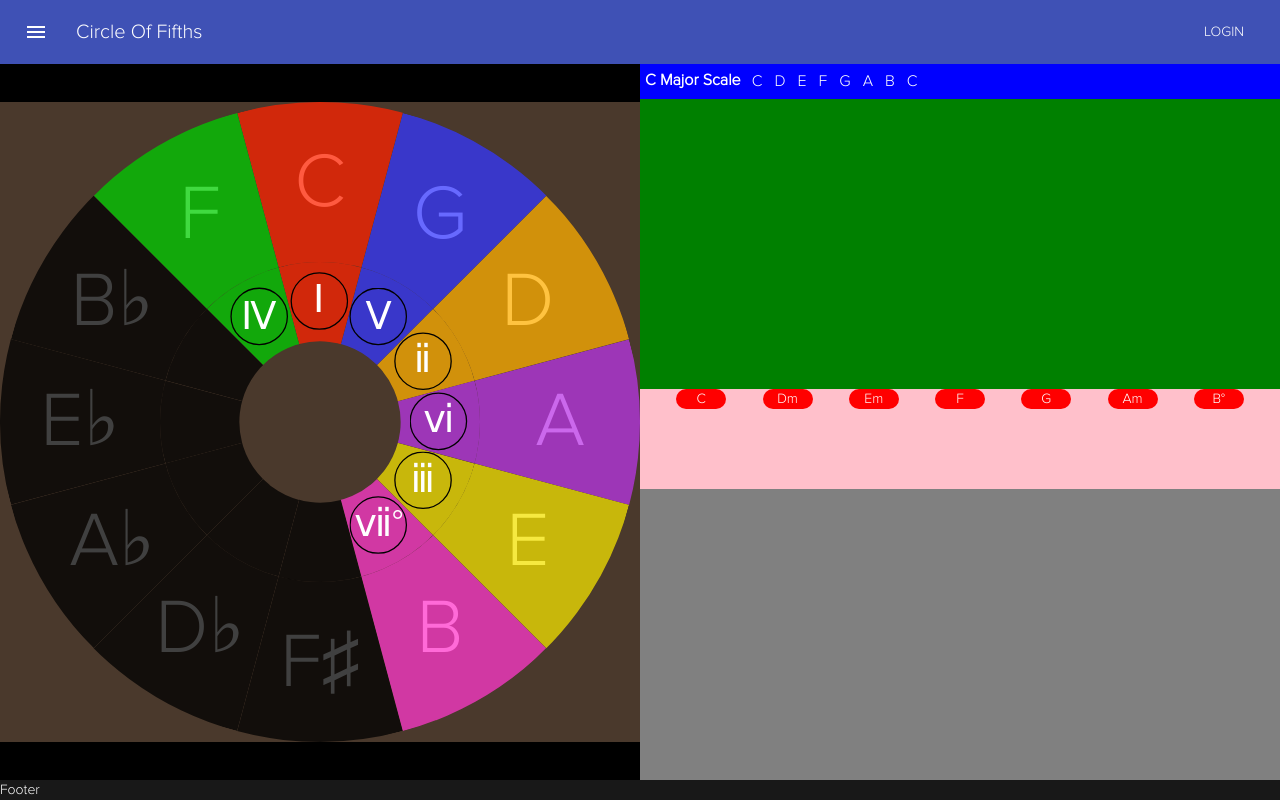
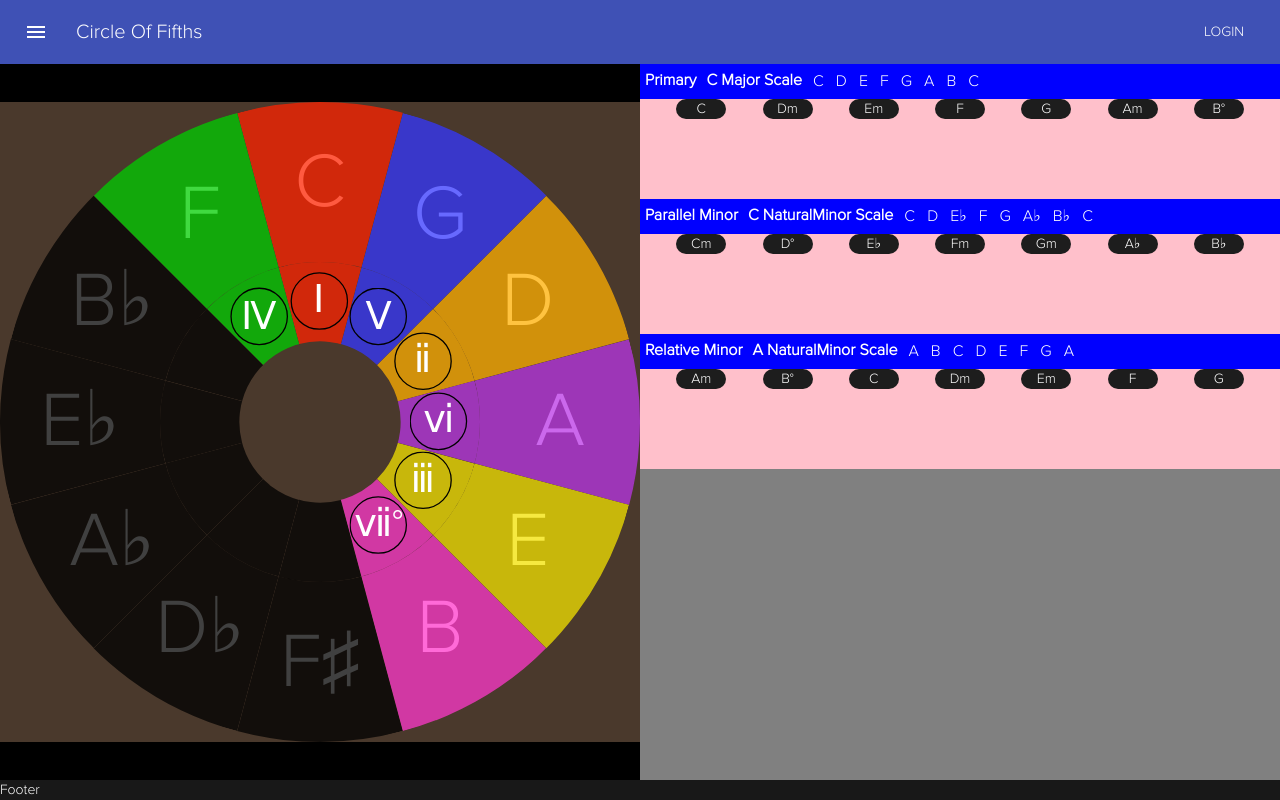
Before and after one commit to acolbourn/music-next, a Next.js app: page /circle-of-fifths in a window 1280 px wide. Built offline with nearby package versions, Linux system fonts and the light colour scheme.

Commit message:
Begin generating related key signatures

```diff
--- /dev/null
+++ b/components/circleOfFifths/CardRow.js
@@ -0,0 +1,33 @@
+import { makeStyles } from '@material-ui/core/styles';
+import FlipCard from './FlipCard';
+
+const useStyles = makeStyles({
+  chordRow: {
+    backgroundColor: 'pink',
+    color: 'white',
+    width: '100%',
+    display: 'flex',
+    flexDirection: 'row',
+    flexWrap: 'nowrap',
+    justifyContent: 'space-evenly',
+  },
+  chordCardBox: {
+    display: 'flex',
+    alignItems: 'center',
+    justifyContent: 'center',
+  },
+});
+
+export default function CardRow({ chords, scale }) {
+  console.log('Chord Row Rendered');
+  const classes = useStyles();
+
+  // Map chords onto front/back of flip card
+  const chordRow = chords.map((chord, index) => (
+    <div key={index} className={classes.chordCardBox}>
+      <FlipCard chord={chord} />
+    </div>
+  ));
+
+  return <div className={classes.chordRow}>{chordRow}</div>;
+}
--- a/components/circleOfFifths/ChordCard.js
+++ b/components/circleOfFifths/ChordCard.js
@@ -1,5 +1,5 @@
-import { formatLabel } from './circle/circleConstants';
+import { replaceFlatsSharps } from './circle/circleConstants';
 
 export default function ChordCard({ chord }) {
-  return <div>{formatLabel(chord)}</div>;
+  return <div>{replaceFlatsSharps(chord)}</div>;
 }
--- /dev/null
+++ b/components/circleOfFifths/ChordGrid.js
@@ -0,0 +1,28 @@
+import { useContext } from 'react';
+import { makeStyles } from '@material-ui/core/styles';
+import { ScaleContext } from './contexts/scaleContext';
+import { getRelatedKeys } from './circle/circleConstants';
+import ChordRow from './ChordRow';
+
+const useStyles = makeStyles({
+  chordGridRoot: {
+    color: 'white',
+  },
+});
+
+export default function ChordGrid() {
+  const classes = useStyles();
+  // Get primary scale
+  const { scale } = useContext(ScaleContext);
+
+  const relatedKeys = getRelatedKeys(scale);
+
+  // Create Chord row for each scale
+  const chordRows = relatedKeys.map((relatedKey) => (
+    <div className={classes.chordGridRoot} key={relatedKey.relationship}>
+      <ChordRow relatedKey={relatedKey} />
+    </div>
+  ));
+
+  return <>{chordRows}</>;
+}
--- a/components/circleOfFifths/ChordRow.js
+++ b/components/circleOfFifths/ChordRow.js
@@ -1,40 +1,30 @@
-import { useContext } from 'react';
 import { makeStyles } from '@material-ui/core/styles';
-import { ScaleContext } from './contexts/scaleContext';
 import { getScale, getChordsOfScale } from './chordScaleHelpers';
-import FlipCard from './FlipCard';
+import CardRow from './CardRow';
+import Scale from './Scale';
 
 const useStyles = makeStyles({
-  chordRow: {
-    backgroundColor: 'pink',
-    color: 'white',
-    width: '100%',
-    display: 'flex',
-    flexDirection: 'row',
-    flexWrap: 'nowrap',
-    justifyContent: 'space-evenly',
-  },
-  chordCardBox: {
-    display: 'flex',
-    alignItems: 'center',
-    justifyContent: 'center',
+  chordRowRoot: {
+    backgroundColor: 'blue',
   },
 });
 
-export default function ChordRow() {
-  console.log('Chord Row Rendered');
+export default function ChordRow({ relatedKey }) {
   const classes = useStyles();
-  // Get scale and generate corresponding chords
-  const { scale } = useContext(ScaleContext);
-  const scaleNotes = getScale(scale.root, scale.type);
+
+  const { keySig, relationship } = relatedKey;
+
+  const scaleNotes = getScale(keySig.root, keySig.type);
   const chords = getChordsOfScale(scaleNotes);
 
-  // Map chords onto front/back of flip card
-  const chordRow = chords.map((chord, index) => (
-    <div key={index} className={classes.chordCardBox}>
-      <FlipCard chord={chord} />
+  return (
+    <div className={classes.chordRowRoot}>
+      <Scale
+        scaleNotes={scaleNotes}
+        keySig={keySig}
+        relationship={relationship}
+      />
+      <CardRow chords={chords} keySig={keySig} />
     </div>
-  ));
-
-  return <div className={classes.chordRow}>{chordRow}</div>;
+  );
 }
--- a/components/circleOfFifths/FlipCard.js
+++ b/components/circleOfFifths/FlipCard.js
@@ -4,7 +4,7 @@ import { motion } from 'framer-motion';
 import { ANIMATION_TIME } from './circle/circleConstants';
 import ChordCard from './ChordCard';
 
-const useStyles = makeStyles({
+const useStyles = makeStyles((theme) => ({
   flipCardRoot: {
     position: 'relative',
     width: '50px',
@@ -15,12 +15,7 @@ const useStyles = makeStyles({
     borderRadius: 10,
     position: 'absolute',
     WebkitBackfaceVisibility: 'hidden',
-  },
-  front: {
-    background: 'red',
-  },
-  back: {
-    background: 'blue',
+    backgroundColor: theme.colors.background.primary,
   },
   cardContent: {
     width: '100%',
@@ -29,7 +24,7 @@ const useStyles = makeStyles({
     alignItems: 'center',
     justifyContent: 'center',
   },
-});
+}));
 
 export default function FlipCard({ chord }) {
   console.log('FlipCard Rendered');
@@ -81,7 +76,7 @@ export default function FlipCard({ chord }) {
   return (
     <motion.div className={classes.flipCardRoot}>
       <motion.div
-        className={`${classes.cardFace} ${classes.front}`}
+        className={classes.cardFace}
         initial={{ rotateY: 0 }}
         animate={{ rotateY: flip ? -180 : 0 }}
         transition={{ duration: ANIMATION_TIME }}
@@ -89,7 +84,7 @@ export default function FlipCard({ chord }) {
         {side1}
       </motion.div>
       <motion.div
-        className={`${classes.cardFace} ${classes.back}`}
+        className={classes.cardFace}
         initial={{ rotateY: 180 }}
         animate={{ rotateY: flip ? 0 : 180 }}
         transition={{ duration: ANIMATION_TIME }}
--- a/components/circleOfFifths/Scale.js
+++ b/components/circleOfFifths/Scale.js
@@ -1,8 +1,5 @@
-import { useContext } from 'react';
-import { ScaleContext } from './contexts/scaleContext';
 import { makeStyles } from '@material-ui/core/styles';
-import { getScale } from './chordScaleHelpers';
-import { formatLabel } from './circle/circleConstants';
+import { replaceFlatsSharps, formatScaleLabel } from './circle/circleConstants';
 
 const useStyles = makeStyles({
   scaleRoot: {
@@ -20,23 +17,21 @@ const useStyles = makeStyles({
   },
 });
 
-export default function Scale() {
-  const { scale } = useContext(ScaleContext);
+export default function Scale({ scaleNotes, keySig, relationship }) {
   const classes = useStyles();
-  const scaleNotes = getScale(scale.root, scale.type);
+
   const notes = scaleNotes.map((note, index) => (
     <div key={index} className={classes.note}>
-      {formatLabel(note)}
+      {replaceFlatsSharps(note)}
     </div>
   ));
 
-  const scaleType = scale.type[0].toUpperCase() + scale.type.slice(1);
-  // Replace b/# with sharp/flat music symbols.
-  const scaleLetter = formatLabel(scale.root);
+  const scaleTitle = formatScaleLabel(keySig);
 
   return (
     <div className={classes.scaleRoot}>
-      <h2 className={classes.title}>{`${scaleLetter} ${scaleType} Scale`}</h2>
+      <h2 className={classes.title}>{relationship}</h2>
+      <h2 className={classes.title}>{scaleTitle}</h2>
       {notes}
     </div>
   );
--- a/components/circleOfFifths/circle/KeySigLabels.js
+++ b/components/circleOfFifths/circle/KeySigLabels.js
@@ -6,7 +6,7 @@ import {
   DIAMETER,
   KEY_SIGS,
   detectEnharmonic,
-  formatLabel,
+  replaceFlatsSharps,
 } from './circleConstants';
 
 const useStyles = makeStyles({
@@ -57,7 +57,7 @@ export default function KeySigLabels() {
         label = labelReplacement.newRoot;
       }
       // Replace b/# with sharp/flat music symbols.
-      label = formatLabel(label);
+      label = replaceFlatsSharps(label);
 
       return (
         <div
--- a/components/circleOfFifths/circle/circleConstants.js
+++ b/components/circleOfFifths/circle/circleConstants.js
@@ -221,14 +221,74 @@ const detectEnharmonic = (keySig) => {
 };
 
 /**
+ * Take in a key signature and return array of related key signatures.
+ * @param {object} keySig Primary key signature.
+ * @returns {array} Array of related key signatures. Ex. {keySig: {root: 'a' type: 'naturalMinor'}, relationship: 'Parallel Minor'}
+ */
+function getRelatedKeys(keySig) {
+  // Detect if enharmonic key selected
+  const { enharmonicDetected } = detectEnharmonic(keySig);
+  let keyType = keySig.type;
+  if (enharmonicDetected && keyType === 'major') keyType = 'enharmMaj';
+  if (enharmonicDetected && keyType === 'minor') keyType = 'enharmMin';
+
+  // Lookup primary and relative keys
+  const keyRow = KEY_SIGS.find((key) => key[keyType] === keySig.root);
+
+  const major = enharmonicDetected ? keyRow.enharmMaj : keyRow.major;
+  let minor = enharmonicDetected ? keyRow.enharmMin : keyRow.minor;
+  minor = minor[0].toUpperCase() + minor.slice(1);
+
+  // Make array of related scales to display
+  let relatedKeys = [{ keySig: keySig, relationship: 'Primary' }];
+  if (keySig.type === 'major') {
+    // Parallel minor
+    relatedKeys.push({
+      keySig: { root: major, type: 'naturalMinor' },
+      relationship: 'Parallel Minor',
+    });
+    // Relative minor
+    relatedKeys.push({
+      keySig: { root: minor, type: 'naturalMinor' },
+      relationship: 'Relative Minor',
+    });
+  } else if (keySig.type === 'minor') {
+    // Harmonic minor
+    relatedKeys.push({
+      keySig: { root: minor, type: 'harmonicMinor' },
+      relationship: 'Harmonic Minor',
+    });
+    // Melodic minor
+    relatedKeys.push({
+      keySig: { root: minor, type: 'melodicMinor' },
+      relationship: 'Melodic Minor',
+    });
+    // Parallel major
+    relatedKeys.push({
+      keySig: { root: minor, type: 'major' },
+      relationship: 'Parallel Major',
+    });
+  }
+
+  return relatedKeys;
+}
+
+/**
  * Replace b/# with flat/sharp symbols.
  * @param {string} label Label to format. (ex. A#, A, Bb)
  * @returns {string} Label with flat/sharp symbols.
  */
-const formatLabel = (label) => {
+const replaceFlatsSharps = (label) => {
   let newLabel = label;
   // If flat or sharp, replace with symbol
-  if (newLabel.length > 1) {
+  if (newLabel.length > 2) {
+    // Handle double flats/sharps
+    if (newLabel[2] === 'b')
+      newLabel = newLabel[0] + SYMBOLS.flat + SYMBOLS.flat + newLabel.slice(3);
+    if (newLabel[2] === '#')
+      newLabel =
+        newLabel[0] + SYMBOLS.sharp + SYMBOLS.sharp + newLabel.slice(3);
+  } else if (newLabel.length > 1) {
     if (newLabel[1] === 'b')
       newLabel = newLabel[0] + SYMBOLS.flat + newLabel.slice(2);
     if (newLabel[1] === '#')
@@ -237,11 +297,25 @@ const formatLabel = (label) => {
   return newLabel;
 };
 
+/**
+ * Take in a scale object and return a formatted string.
+ * @param {scale} scale Scale object ex. {root: 'C', type: 'major'}
+ * @returns {string} Formatted label.
+ */
+const formatScaleLabel = (scale) => {
+  const scaleType = scale.type[0].toUpperCase() + scale.type.slice(1);
+  // Replace b/# with sharp/flat music symbols.
+  const scaleLetter = replaceFlatsSharps(scale.root);
+  return `${scaleLetter} ${scaleType} Scale`;
+};
+
 export {
   getCoords,
   validateRoute,
   detectEnharmonic,
-  formatLabel,
+  getRelatedKeys,
+  replaceFlatsSharps,
+  formatScaleLabel,
   DIAMETER,
   MAJOR_ROMAN_NUMS,
   MINOR_ROMAN_NUMS,
--- a/components/home/PageLinks.js
+++ b/components/home/PageLinks.js
@@ -9,7 +9,7 @@ export default function PageLinks({ scaleType }) {
   );
 
   // Takes in a url string, return object with url string and formatted link label.
-  function formatLabel(url) {
+  function replaceFlatsSharps(url) {
     // Split URL into parts and capitalize each
     const words = url.split('-');
     const label = words
@@ -20,7 +20,7 @@ export default function PageLinks({ scaleType }) {
     return { url, label };
   }
 
-  const scales = scalesFiltered.map((scale) => formatLabel(scale));
+  const scales = scalesFiltered.map((scale) => replaceFlatsSharps(scale));
 
   return (
     <>
--- a/pages/circle-of-fifths.js
+++ b/pages/circle-of-fifths.js
@@ -1,8 +1,7 @@
 import { makeStyles } from '@material-ui/core/styles';
 import Circle from '../components/circleOfFifths/circle/Circle';
 import { ScaleContextProvider } from '../components/circleOfFifths/contexts/scaleContext';
-import Scale from '../components/circleOfFifths/Scale';
-import ChordRow from '../components/circleOfFifths/ChordRow';
+import ChordGrid from '../components/circleOfFifths/ChordGrid';
 
 const useStyles = makeStyles({
   root: {
@@ -11,7 +10,6 @@ const useStyles = makeStyles({
     height: '100%',
     display: 'grid',
     gridTemplateAreas: `
-        'circleArea scaleArea'
         'circleArea chordGridArea'
       `,
     gridTemplateColumns: '1fr 1fr',
@@ -26,10 +24,6 @@ const useStyles = makeStyles({
     flexDirection: 'column',
     justifyContent: 'center',
     alignItems: 'center',
-  },
-  scaleArea: {
-    gridArea: 'scaleArea',
-    backgroundColor: 'green',
   },
   chordGridArea: {
     backgroundColor: 'grey',
@@ -46,11 +40,8 @@ export default function circleOfFifths() {
         <div className={classes.circleArea}>
           <Circle />
         </div>
-        <div className={classes.scaleArea}>
-          <Scale />
-        </div>
         <div className={classes.chordGridArea}>
-          <ChordRow />
+          <ChordGrid />
         </div>
       </div>
     </ScaleContextProvider>
```
Also changed, not shown: components/circleOfFifths/ChordsRoot.js (deleted, +0 -16 lines).
